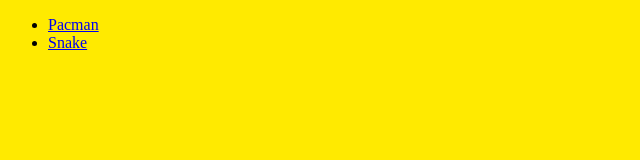
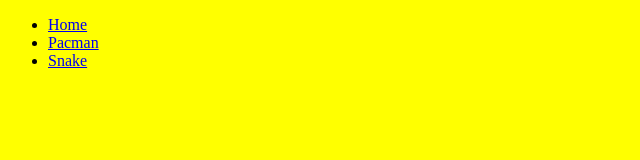
Before and after one commit to 18026/Lam, a plain HTML site: page games.html in a window 1280 px wide. Shown: the whole page, without its empty margins (0-640 px from the left). Drawn offline with Linux system fonts and the light colour scheme.

Commit message:
Update games.html

```diff
--- a/games.html
+++ b/games.html
@@ -2,9 +2,9 @@
 <html>
 <nav>
 <ul>
-<li><a href="index.htmlli>
+  <li><a href="index.html">Home</a></li>
   <li><a href="pacman.html">Pacman</a></li>
 <li><a href="snake.html">Snake</a></li>
-    <body bgcolor=#ffea00>
+    <body bgcolor=yellow>
   </body>
   </html>
```
